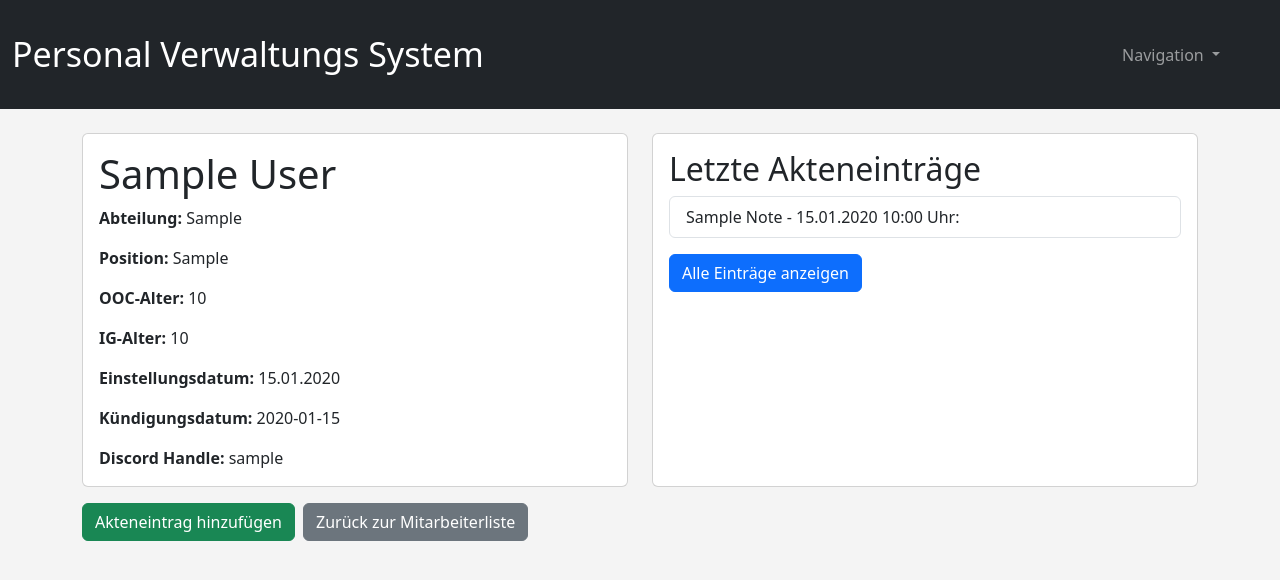
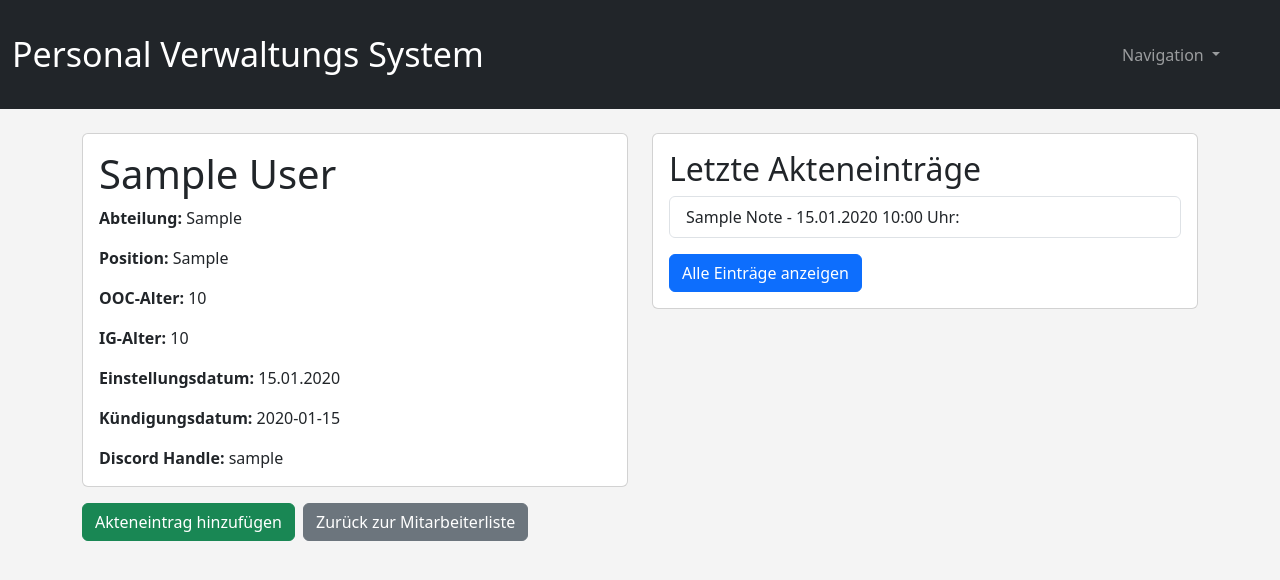
Before and after one commit to Ma-Ko-dev/Roleplay_Employee_Manager, a Flask app: page /employee/1 in a window 1280 px wide. Shown: the top 580 px of the page. Run offline with Flask 3, Linux system fonts and the light colour scheme; a user stored in the database is signed in; tables that the repository leaves empty hold one stand-in row (values such as "Sample post"); some libraries are stand-ins or nearby versions.

Commit message:
employee_detail.html redesign

```diff
--- a/templates/employee_detail.html
+++ b/templates/employee_detail.html
@@ -32,7 +32,7 @@
                 </div>
             </div>
             <div class="col-md-6">
-                <div class="card" style="height: 100%;">
+                <div class="card" style="max-height: 700px; overflow-y: auto;">
                     <div class="card-body">
                         <h2 class="card-title">Letzte Akteneinträge</h2>
                         <ul class="list-group">
```
